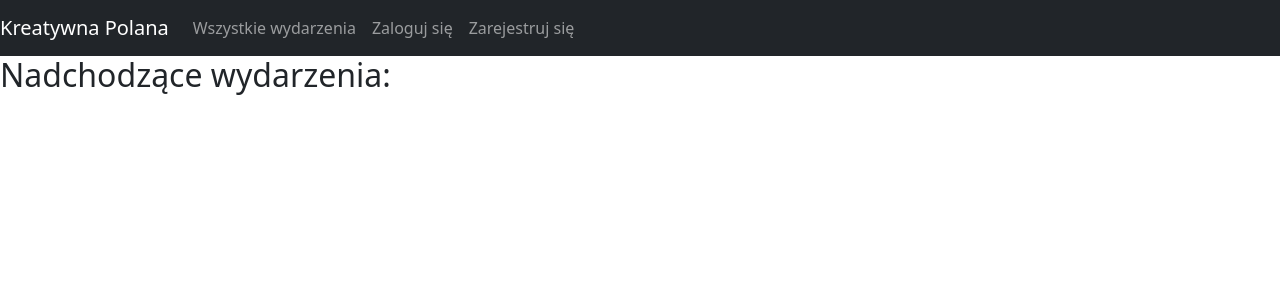
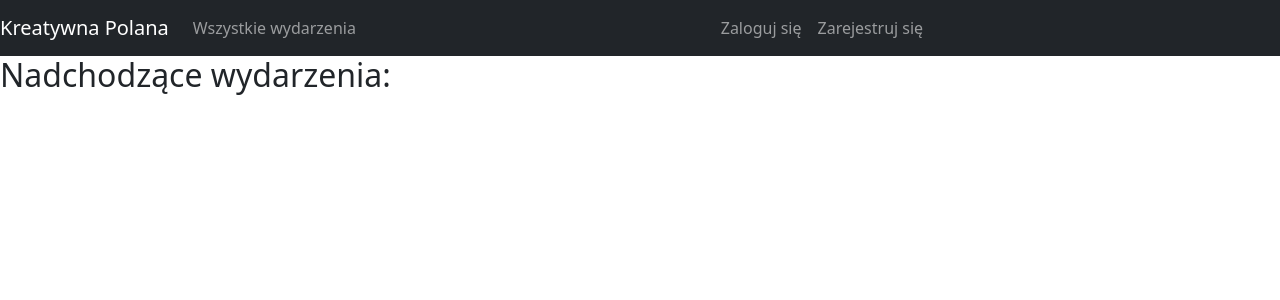
Before and after one commit to RadoslawPiekarski/Kreatywna_Polana, a Django app: page /events/ in a window 1280 px wide. Shown: the top 300 px of the page. Run offline with Django 3.2, Linux system fonts and the light colour scheme; data that the repository does not hold is empty.

Commit message:
changed menu display

```diff
--- a/templates/base.html
+++ b/templates/base.html
@@ -19,13 +19,15 @@
             <button class="navbar-toggler" type="button" data-toggle="collapse" data-target="#navbarNavDropdown" aria-controls="navbarNavDropdown" aria-expanded="false" aria-label="Toggle navigation">
                 <span class="navbar-toggler-icon"></span>
             </button>
-            <div class="collapse navbar-collapse" id="navbarNavDropdown">
+            <div class="collapse navbar-collapse">
                 <ul class="navbar-nav">
                     <li class="nav-item active">
                         <a class="nav-link" href="/events/">Wszystkie wydarzenia</a>
                     </li>
-
-
+                </ul>
+            </div>
+            <div id="bs-navbar" class="collapse navbar-collapse">
+                <ul class="nav navbar-nav navbar-right">
                     {% if user.is_authenticated %}
                         <li class="nav-item"><a class="nav-link" href="#">Cześć {{user.username}} </a></li>
                         <li class="nav-item"><a class="nav-link" href="/logout/">Wyloguj</a></li>
@@ -33,9 +35,9 @@
                         <li class="nav-item"><a class="nav-link" href="/login/">Zaloguj się</a></li>
                         <li class="nav-item"><a class="nav-link" href="/create_user/">Zarejestruj się</a></li>
                     {% endif %}
+                </ul>
+            </div>
 
-    </ul>
-  </div>
 </nav>
 {#        endmenu#}
     </header>
```
